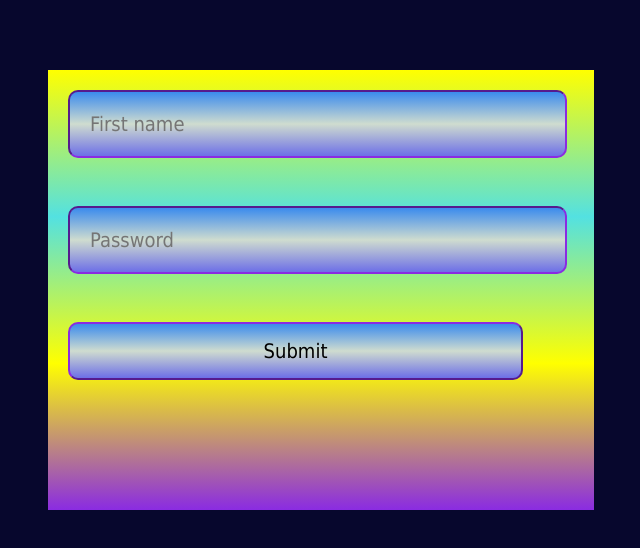
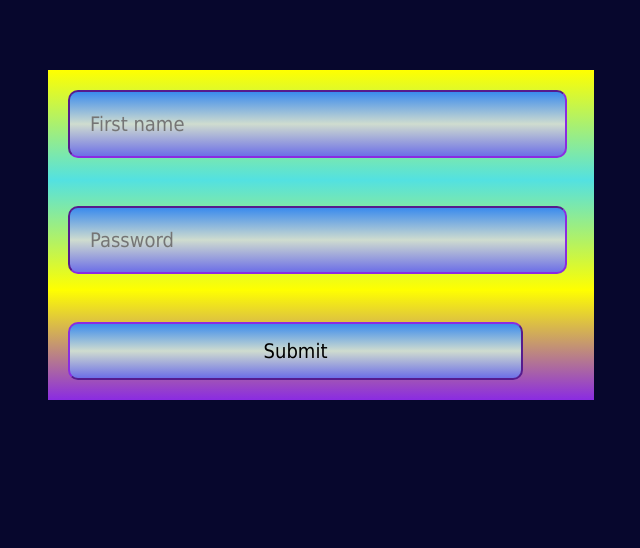
Before and after one commit to Tharcisseportfolio/myresweb, a plain HTML site: page index.html in a window 1280 px wide. Shown: the whole page, without its empty margins (296-936 px from the left). Drawn offline with Linux system fonts and the light colour scheme.

Commit message:
changing the css

```diff
--- a/index.css
+++ b/index.css
@@ -23,7 +23,6 @@ body{
     margin-top: 20px;
     justify-content: center;
     align-items: center;
-    height: 50vh;
     width: 35%;
     left: 30%;
     top: 50px;
@@ -56,16 +55,16 @@ input{
 
 
 /* for phones and smaller devices */
-@media only screen and (min-width: 430px){
+@media only screen and (max-width: 300px){
     .form{
         display: block;
         position: relative;
         left: 0%;
-        width: 90%;
+        width: 98%;
     }
 
     .firstname,.password,.btn{
-        width: 83%;
+        width: 73%;
     }
 }
 
```
